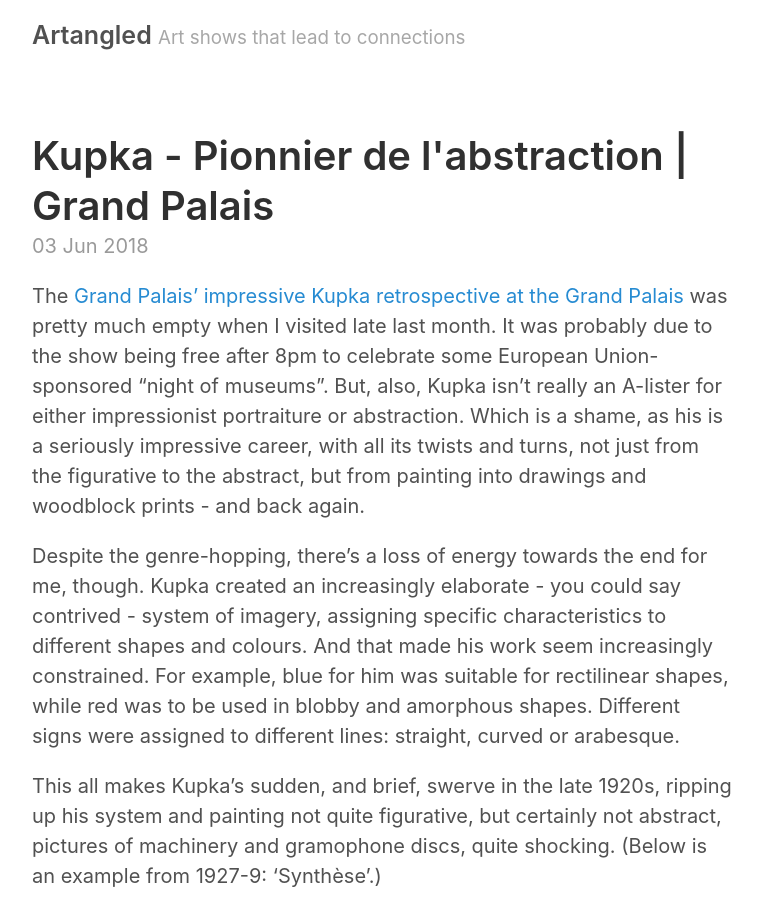
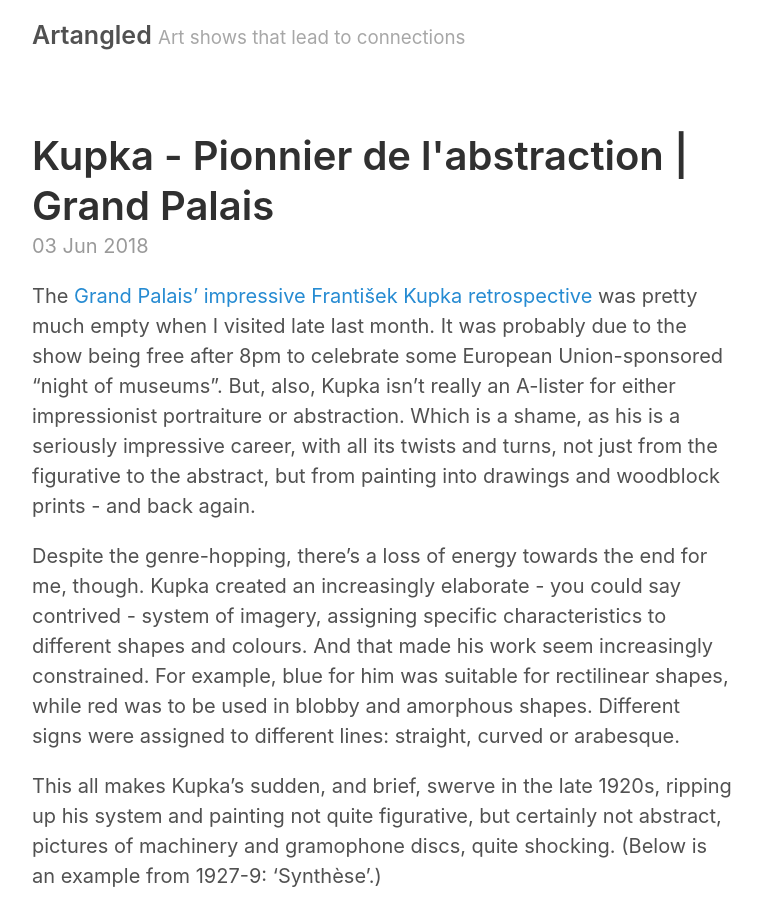
Before and after one commit to JMDKC/jmdkc.github.io, a Jekyll site: the page built from _posts/2018-06-03-kupka-grand-palais.md, in a window 1280 px wide and 900 px high. Shown: the whole window, without its empty margins (258-1020 px from the left). Built offline with Jekyll 4.4.1, drawn with Linux system fonts in a browser that asks for light colours.

Commit message:
amended kupka post and asset

```diff
--- a/_posts/2018-06-03-kupka-grand-palais.md
+++ b/_posts/2018-06-03-kupka-grand-palais.md
@@ -3,7 +3,7 @@ layout: post
 title: Kupka - Pionnier de l'abstraction | Grand Palais
 ---
 
-The [Grand Palais' impressive Kupka retrospective at the Grand Palais](https://www.grandpalais.fr/fr/evenement/kupka) was pretty much empty when I visited late last month. It was probably due to the show being free after 8pm to celebrate some European Union-sponsored "night of museums". But, also, Kupka isn't really an A-lister for either impressionist portraiture or abstraction. Which is a shame, as his is a seriously impressive career, with all its twists and turns, not just from the figurative to the abstract, but from painting into drawings and woodblock prints - and back again.
+The [Grand Palais' impressive František Kupka retrospective](https://www.grandpalais.fr/fr/evenement/kupka) was pretty much empty when I visited late last month. It was probably due to the show being free after 8pm to celebrate some European Union-sponsored "night of museums". But, also, Kupka isn't really an A-lister for either impressionist portraiture or abstraction. Which is a shame, as his is a seriously impressive career, with all its twists and turns, not just from the figurative to the abstract, but from painting into drawings and woodblock prints - and back again.
 
 Despite the genre-hopping, there's a loss of energy towards the end for me, though. Kupka created an increasingly elaborate - you could say contrived - system of imagery, assigning specific characteristics to different shapes and colours. And that made his work seem increasingly constrained. For example, blue for him was suitable for rectilinear shapes, while red was to be used in blobby and amorphous shapes. Different signs were assigned to different lines: straight, curved or arabesque.
 
```
